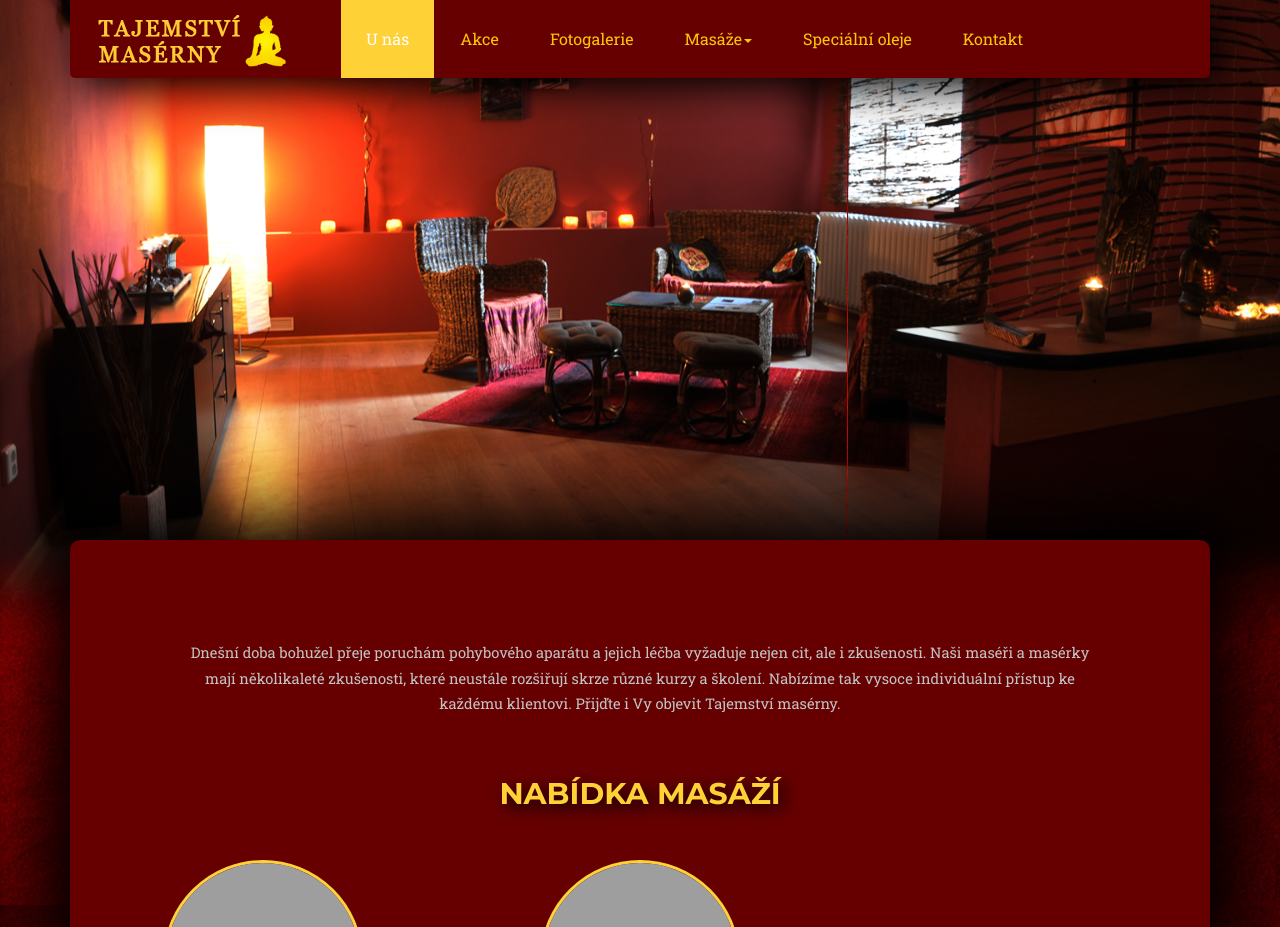
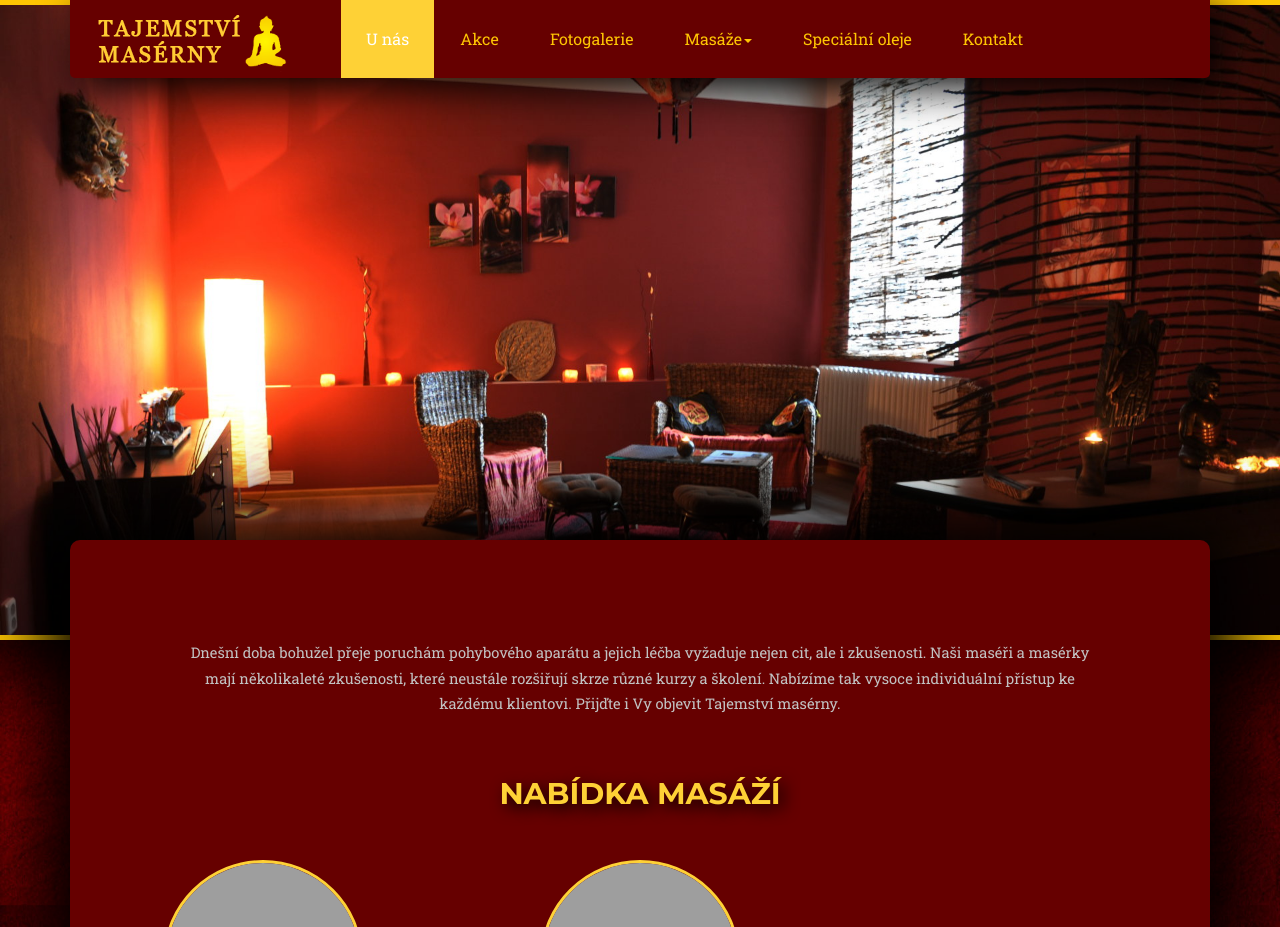
Before and after one commit to re1la2pse/tajemstvi_maserny, a PHP site: page / in a window 1280 px wide. Shown: the top 927 px of the page. Run offline with PHP 8.4, Linux system fonts and the light colour scheme; data comes from the database, SQL or seed files in the repository; data that the repository does not hold is empty; some libraries are stand-ins or nearby versions; some web fonts are replaced; grey boxes are pictures that could not be loaded.

Commit message:
uvodni slider zmena

```diff
--- a/media/css/frontPage_style.css
+++ b/media/css/frontPage_style.css
@@ -9,6 +9,15 @@
 .active,
 .carousel-inner {
     height: 100%;
+
+
+}
+
+#myCarousel {
+    border-bottom: 5px solid #fec503;
+    border-top: 5px solid #fec503;
+    box-shadow: 0 0 80px 40px black;
+    -moz-box-shadow: 0 0 80px 40px black;
 }
 
 /* Fotky na pozadi jsou nastaveny v indexu pomoci inline CSS*/
--- a/templates/frontPage.html
+++ b/templates/frontPage.html
@@ -13,31 +13,31 @@
     <!-- Wrapper for Slides -->
     <div class="carousel-inner">
         <div class="item active">
-            <div class="fill" style="background-image:url('media/img/slider/1c.png');"></div>
+            <div class="fill" style="background-image:url('media/img/slider/slider1.jpg');"></div>
             <div class="carousel-caption">
                 <h2></h2>
             </div>
         </div>
         <div class="item">
-            <div class="fill" style="background-image:url('media/img/slider/2c.png');"></div>
+            <div class="fill" style="background-image:url('media/img/slider/slider2.jpg');"></div>
             <div class="carousel-caption">
                 <h2></h2>
             </div>
         </div>
         <div class="item">
-            <div class="fill" style="background-image:url('media/img/slider/3c.png');"></div>
+            <div class="fill" style="background-image:url('media/img/slider/slider3.jpg');"></div>
             <div class="carousel-caption">
                 <h2></h2>
             </div>
         </div>
         <div class="item">
-            <div class="fill" style="background-image:url('media/img/slider/4c.png');"></div>
+            <div class="fill" style="background-image:url('media/img/slider/slider4.jpg');"></div>
             <div class="carousel-caption">
                 <h2></h2>
             </div>
         </div>
         <div class="item">
-            <div class="fill" style="background-image:url('media/img/slider/5c.png');"></div>
+            <div class="fill" style="background-image:url('media/img/slider/slider5.jpg');"></div>
             <div class="carousel-caption">
                 <h2></h2>
             </div>
```
Also changed, not shown: media/img/slider/slider1.jpg (added), media/img/slider/slider2.jpg (added), media/img/slider/slider3.jpg (added), media/img/slider/slider4.jpg (added), media/img/slider/slider5.jpg (added).
